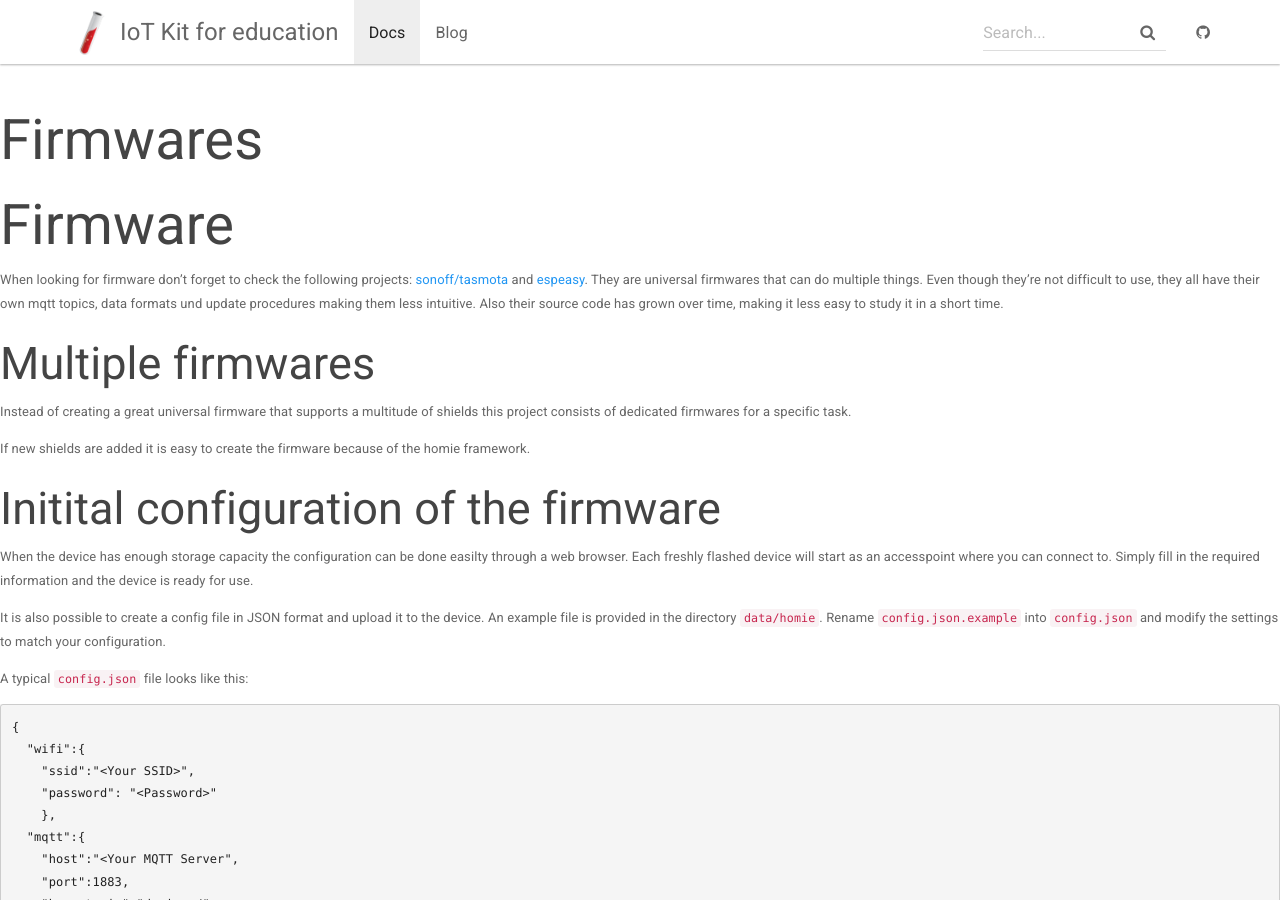
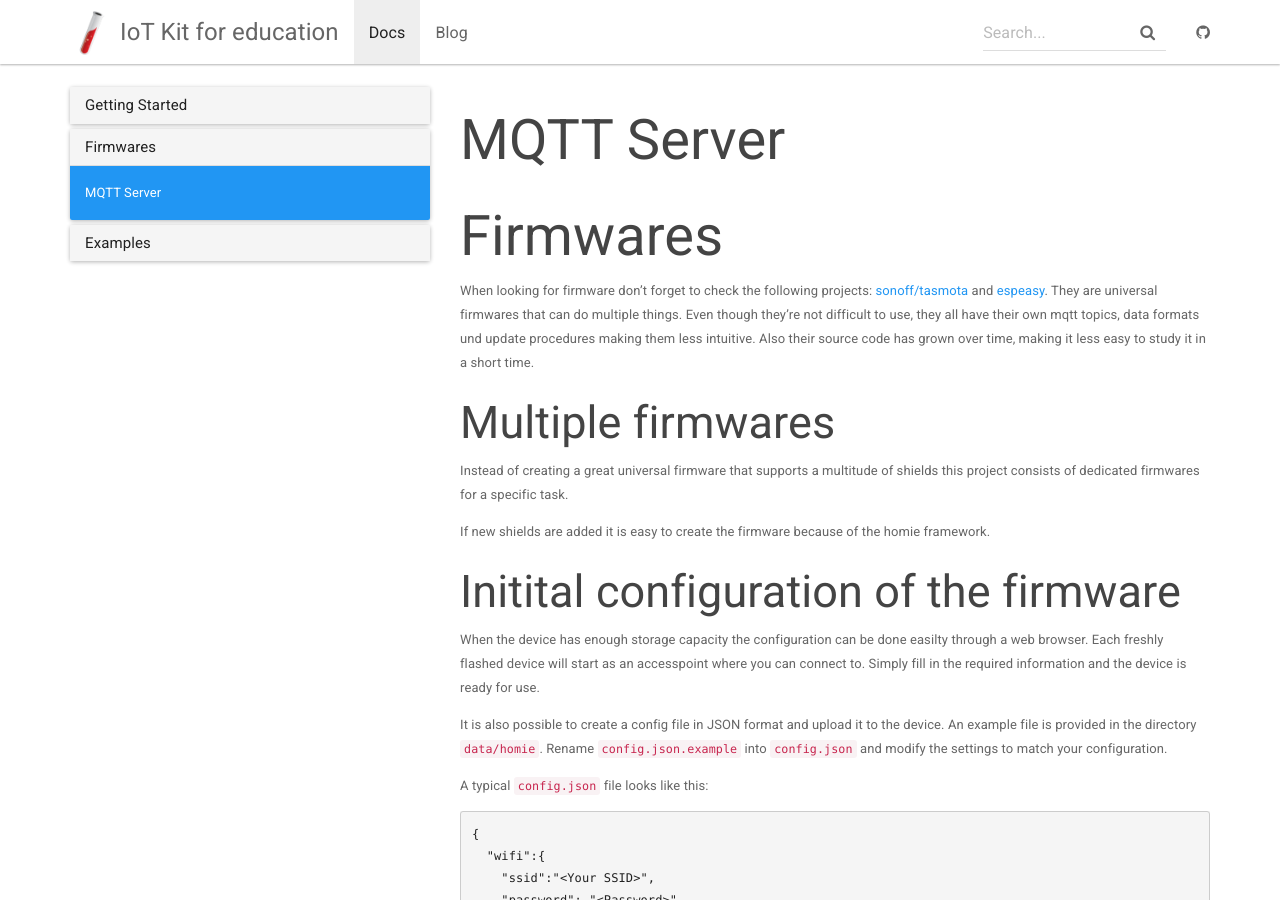
Before and after one commit to mverleun/IoT-Web, a Jekyll site: the page built from _docs/firmwares.md, in a window 1280 px wide and 900 px high. Built offline with Jekyll 4.4.1, drawn with Linux system fonts in a browser that asks for light colours; nearby versions of some CDN libraries; some of the changed text lies outside the part shown.

Commit message:
Chapter on firmwares

```diff
--- a/_docs/firmwares.md
+++ b/_docs/firmwares.md
@@ -1,9 +1,8 @@
 ---
-layout: page
-title: Firmwares
-permalink: /firmwares/
+title: MQTT Server
+permalink: /docs/firmwares/
 ---
-# Firmware
+# Firmwares
 When looking for firmware don't forget to check the following projects: [sonoff/tasmota](https://github.com/arendst/Sonoff-Tasmota/tree/development/sonoff) and [espeasy](https://www.letscontrolit.com/wiki/index.php/ESPEasy). They are
 universal firmwares that can do multiple things. Even though they're not difficult to use,
 they all have their own mqtt topics, data formats und update procedures making them less intuitive.
```
